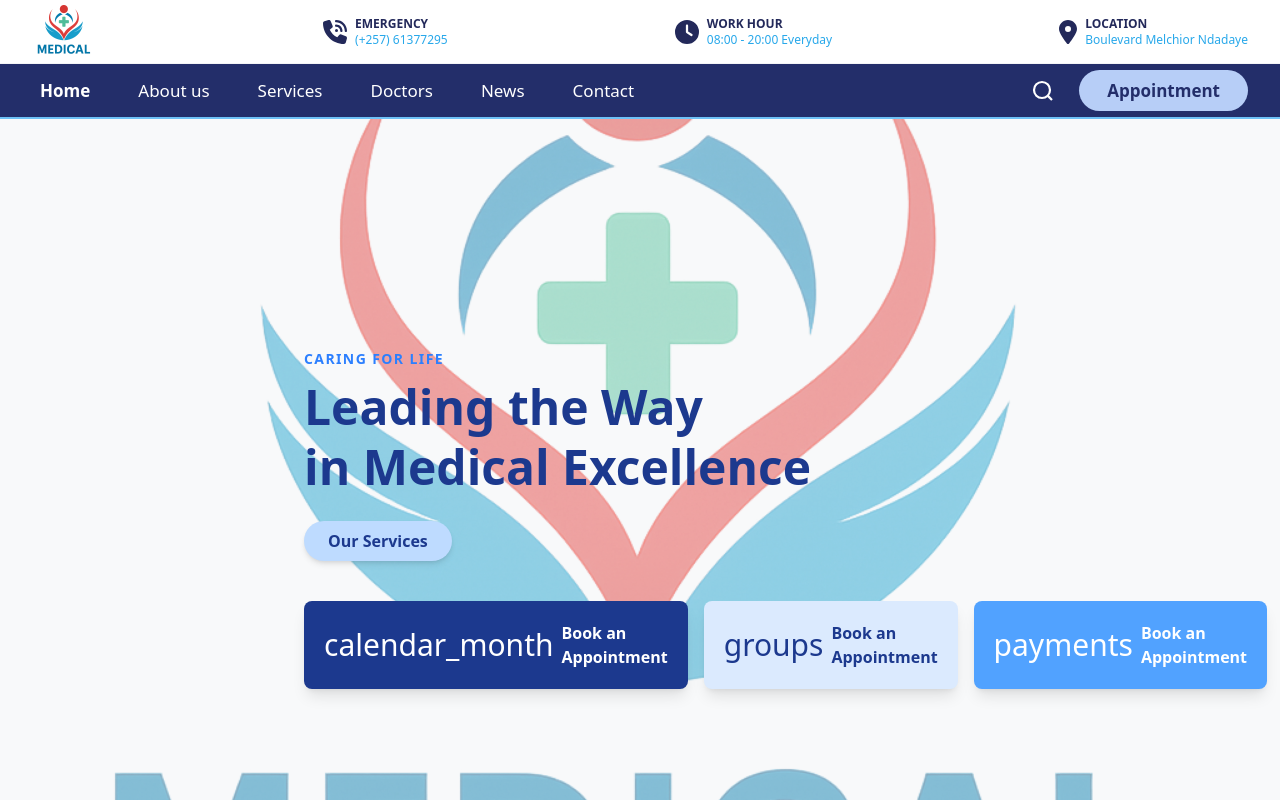
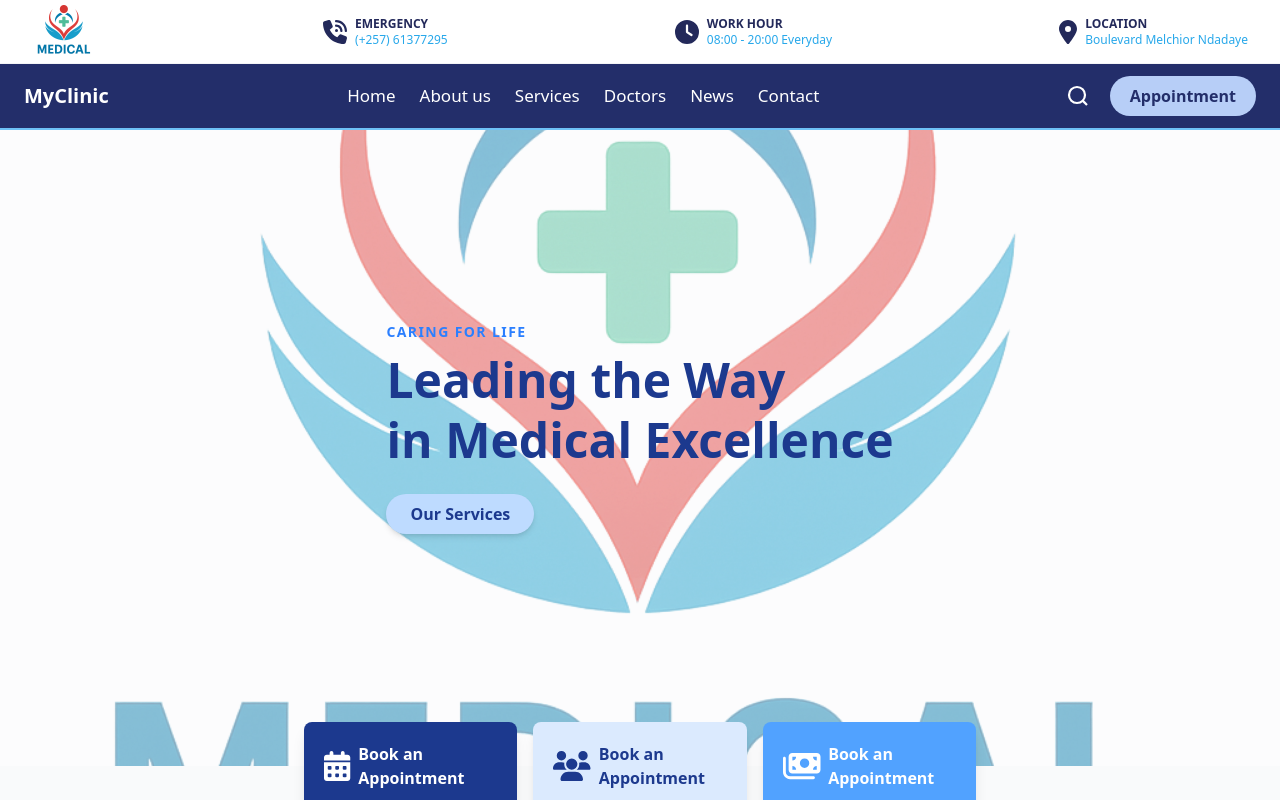
Before and after one commit to Cedric257/React-and-Tailwind-Project, a React (Vite) app: page / in a window 1280 px wide. Shown: the top 800 px of the page. Built offline with nearby package versions, Linux system fonts and the light colour scheme.

Commit message:
add some design

```diff
--- a/src/components/home.tsx
+++ b/src/components/home.tsx
@@ -1,10 +1,12 @@
+import { FontAwesomeIcon } from "@fortawesome/react-fontawesome";
 import NavBars from "./navbars";
+import { faCalendarDays, faMoneyBills, faUsers } from "@fortawesome/free-solid-svg-icons";
 
 export default function Home() {
   return (
     <div className="bg-gray-50 dark:bg-blue-950 min-h-screen flex flex-col">
       <NavBars />
-    <section className="relative min-h-screen bg-gray-100 dark:bg-gray-900 flex flex-col justify-center items-center">
+    <section className="relative z-10 flex flex-col justify-center items-center w-full  px-6 py-24 mx-auto">
       <div className="absolute inset-0">
         <img
           src="src/assets/favicon.png"
@@ -23,22 +25,25 @@ export default function Home() {
         <button className="rounded-full bg-blue-200 text-blue-900 dark:bg-blue-700 dark:text-white px-6 py-2 font-semibold mb-10 shadow-md hover:bg-blue-300 dark:hover:bg-blue-600 transition-all">
           Our Services
         </button>
-        <div className="flex gap-4 w-full max-w-2xl">
+
+      </div>
+          <div className="flex gap-4 w-full max-w-2xl absolute bottom-0 translate-y-1/2  ">
           <div className="flex-1 bg-blue-900 text-white dark:bg-blue-800 rounded-lg p-5 flex items-center gap-2 shadow-lg">
-            <span className="material-symbols-outlined text-3xl">calendar_month</span>
+            <span className="material-symbols-outlined text-3xl"><FontAwesomeIcon icon={faCalendarDays} /></span>
             <span className="font-semibold">Book an Appointment</span>
           </div>
           <div className="flex-1 bg-blue-100 text-blue-900 dark:bg-blue-700 dark:text-white rounded-lg p-5 flex items-center gap-2 shadow-lg">
-            <span className="material-symbols-outlined text-3xl">groups</span>
+            <span className="material-symbols-outlined text-3xl"><FontAwesomeIcon icon={faUsers} /></span>
             <span className="font-semibold">Book an Appointment</span>
           </div>
           <div className="flex-1 bg-blue-400 text-white dark:bg-blue-600 dark:text-white rounded-lg p-5 flex items-center gap-2 shadow-lg">
-            <span className="material-symbols-outlined text-3xl">payments</span>
+            <span className="material-symbols-outlined text-3xl"><FontAwesomeIcon icon={faMoneyBills} /></span>
             <span className="font-semibold">Book an Appointment</span>
           </div>
         </div>
-      </div>
     </section>
+
+
 
       <section className="py-12 px-4 bg-gray-50 dark:bg-blue-950">
         <div className="max-w-6xl mx-auto grid md:grid-cols-3 gap-8">
--- a/src/components/navbars.tsx
+++ b/src/components/navbars.tsx
@@ -1,8 +1,10 @@
 
 import { FontAwesomeIcon } from '@fortawesome/react-fontawesome';
 import { faClock, faLocationDot, faPhoneVolume } from '@fortawesome/free-solid-svg-icons';
+import { useState } from 'react';
 
 export default function NavBars() {
+   const [isOpen, setIsOpen] = useState(false);
   return (
     <>
     <header className="w-full">
@@ -35,7 +37,7 @@ export default function NavBars() {
           </div>
         </div>
       </div>
-       <nav className="bg-[#232E6A] dark:bg-[#10162e] h-[55px] w-full flex items-center border-b-2 border-[#6ec1f6] dark:border-[#1bb7fa]">
+       {/* <nav className="bg-[#232E6A] dark:bg-[#10162e] h-[55px] w-full flex items-center border-b-2 border-[#6ec1f6] dark:border-[#1bb7fa]">
         <div className="max-w-[1380px] mx-auto w-full flex items-center justify-between px-8">
           <ul className="flex items-center gap-8">
             <li>
@@ -76,7 +78,96 @@ export default function NavBars() {
             </a>
           </div>
         </div>
-      </nav>
+      </nav> */}
+
+          <nav className="bg-[#232E6A] dark:bg-[#10162e] border-b-2 border-[#6ec1f6] dark:border-[#1bb7fa]">
+      <div className="max-w-[1380px] mx-auto w-full px-6 py-3 flex items-center justify-between">
+        {/* Logo or Title */}
+        <div className="text-white font-bold text-xl">MyClinic</div>
+
+        {/* Desktop Menu */}
+        <ul className="hidden md:flex items-center gap-6">
+          {["Home", "About us", "Services", "Doctors", "News", "Contact"].map((item, index) => (
+            <li key={index}>
+              <a
+                href="#"
+                className={`text-white dark:text-[#dce8fa] text-[17px] font-normal hover:text-[#6EC1F6] dark:hover:text-[#28A8EA] transition-colors`}
+              >
+                {item}
+              </a>
+            </li>
+          ))}
+        </ul>
+
+        {/* Action + Search (Desktop) */}
+        <div className="hidden md:flex items-center gap-3">
+          <button className="p-2">
+            <svg className="w-6 h-6 text-white dark:text-[#dce8fa]" fill="none" stroke="currentColor" strokeWidth={2.2} viewBox="0 0 24 24">
+              <circle cx="11" cy="11" r="8" />
+              <path d="M21 21l-4.35-4.35" />
+            </svg>
+          </button>
+          <a
+            href="#"
+            className="px-5 py-2 rounded-full bg-[#b7cef7] dark:bg-[#20306b] text-[#232E6A] dark:text-[#c3e7fa] font-semibold hover:bg-[#6ec1f6] dark:hover:bg-[#28A8EA] transition"
+          >
+            Appointment
+          </a>
+        </div>
+
+        {/* Hamburger (Mobile) */}
+        <button
+          onClick={() => setIsOpen(!isOpen)}
+          className="md:hidden text-white dark:text-[#dce8fa]"
+        >
+          <svg
+            className="w-7 h-7"
+            fill="none"
+            stroke="currentColor"
+            strokeWidth="2.5"
+            viewBox="0 0 24 24"
+          >
+            {isOpen ? (
+              <path strokeLinecap="round" strokeLinejoin="round" d="M6 18L18 6M6 6l12 12" />
+            ) : (
+              <path strokeLinecap="round" strokeLinejoin="round" d="M4 6h16M4 12h16M4 18h16" />
+            )}
+          </svg>
+        </button>
+      </div>
+
+      {/* Mobile Menu */}
+      {isOpen && (
+        <div className="md:hidden px-6 pb-4">
+          <ul className="flex flex-col gap-4">
+            {["Home", "About us", "Services", "Doctors", "News", "Contact"].map((item, index) => (
+              <li key={index}>
+                <a
+                  href="#"
+                  className="block text-white dark:text-[#dce8fa] text-[17px] hover:text-[#6EC1F6] dark:hover:text-[#28A8EA] transition-colors"
+                >
+                  {item}
+                </a>
+              </li>
+            ))}
+          </ul>
+          <div className="mt-4 flex flex-col gap-2">
+            <button className="p-2 self-start">
+              <svg className="w-6 h-6 text-white dark:text-[#dce8fa]" fill="none" stroke="currentColor" strokeWidth={2.2} viewBox="0 0 24 24">
+                <circle cx="11" cy="11" r="8" />
+                <path d="M21 21l-4.35-4.35" />
+              </svg>
+            </button>
+            <a
+              href="#"
+              className="w-full text-center px-5 py-2 rounded-full bg-[#b7cef7] dark:bg-[#20306b] text-[#232E6A] dark:text-[#c3e7fa] font-semibold hover:bg-[#6ec1f6] dark:hover:bg-[#28A8EA] transition"
+            >
+              Appointment
+            </a>
+          </div>
+        </div>
+      )}
+    </nav>
     </header>
     </>
   );
```
